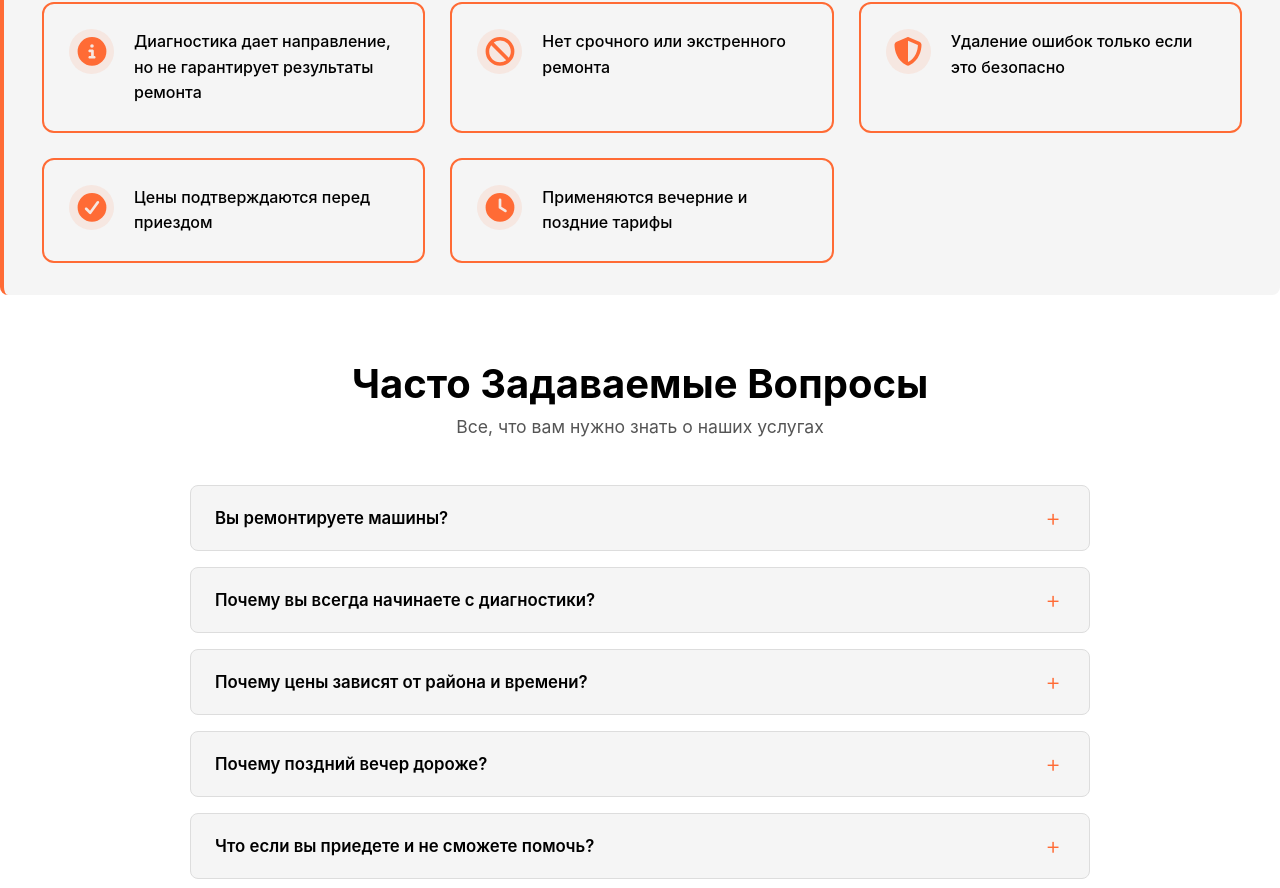
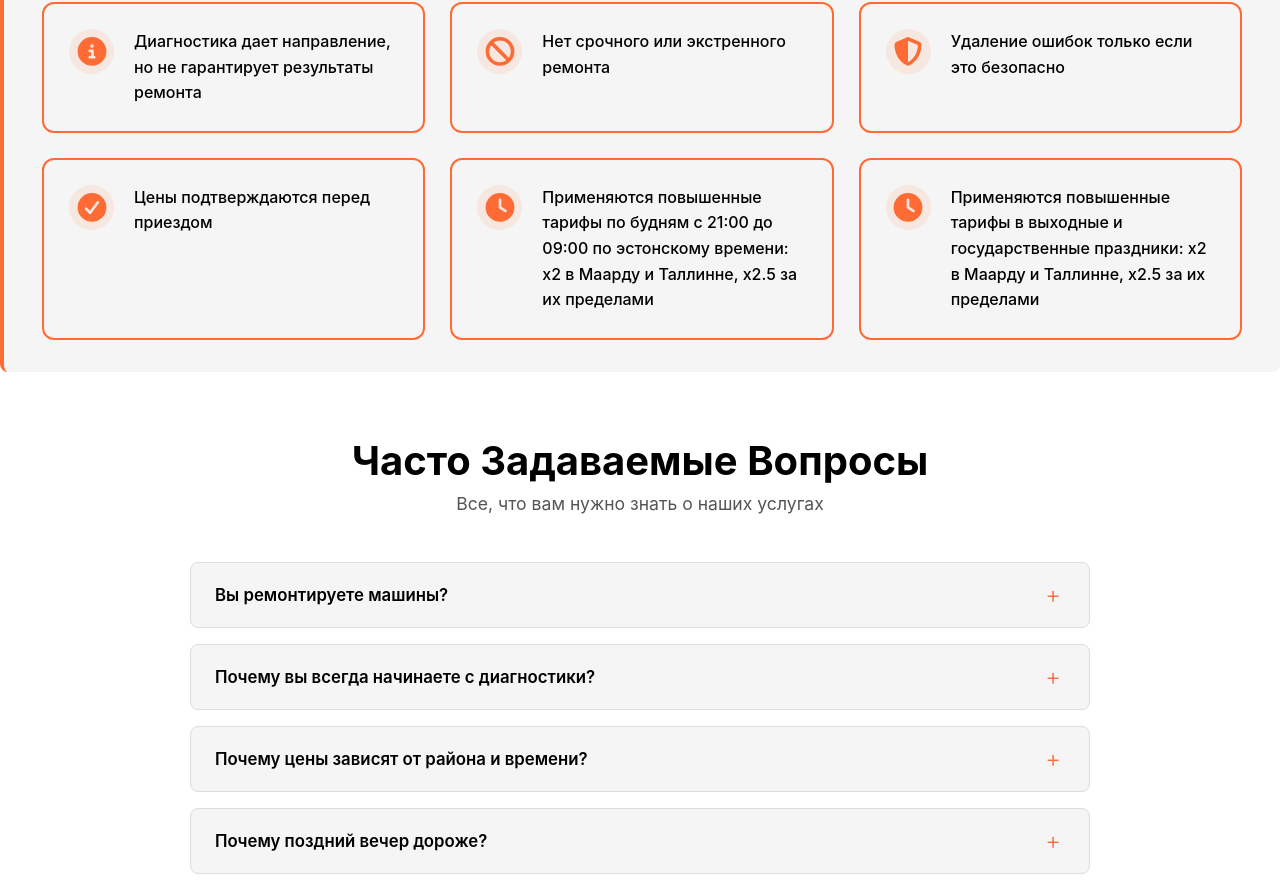
Before and after one commit to HealthGarage/landing, a React (Vite) app: page / in a window 1280 px wide. Shown: the part 2982-3870 px from the top of the page. Built offline with nearby package versions, Linux system fonts and the light colour scheme.

Commit message:
chore: update tariffs section

```diff
--- a/src/components/ImportantInfo.jsx
+++ b/src/components/ImportantInfo.jsx
@@ -25,7 +25,11 @@ const ImportantInfo = () => {
     },
     {
       icon: faClock,
-      textKey: 'importantInfo.eveningTariffs'
+      textKey: 'importantInfo.nightTariffs'
+    },
+    {
+      icon: faClock,
+      textKey: 'importantInfo.weekendTariffs'
     }
   ];
 
--- a/src/locales/et.json
+++ b/src/locales/et.json
@@ -193,7 +193,8 @@
     "noEmergency": "Kiireloomulisi või hädaolukorras remonditöid ei tehta",
     "errorClearingSafe": "Veakoodide kustutamine ainult siis, kui see on ohutu",
     "pricesConfirmed": "Hinnad kinnitatakse enne saabumist",
-    "eveningTariffs": "Kehtestavad õhtused ja hilistunnid tariifid"
+    "nightTariffs": "Kehtivad kõrgendatud tariifid tööpäevadel kell 21:00 kuni 09:00 Eesti aja järgi: x2 Maardus ja Tallinnas, x2.5 väljaspool",
+    "weekendTariffs": "Kehtivad kõrgendatud tariifid nädalavahetustel ja riigipühadel: x2 Maardus ja Tallinnas, x2.5 väljaspool"
   },
   "faq": {
     "title": "Korduma Kippuvad Küsimused",
--- a/src/locales/ru.json
+++ b/src/locales/ru.json
@@ -195,7 +195,8 @@
     "noEmergency": "Нет срочного или экстренного ремонта",
     "errorClearingSafe": "Удаление ошибок только если это безопасно",
     "pricesConfirmed": "Цены подтверждаются перед приездом",
-    "eveningTariffs": "Применяются вечерние и поздние тарифы"
+    "nightTariffs": "Применяются повышенные тарифы по будням с 21:00 до 09:00 по эстонскому времени: x2 в Маарду и Таллинне, x2.5 за их пределами",
+    "weekendTariffs": "Применяются повышенные тарифы в выходные и государственные праздники: x2 в Маарду и Таллинне, x2.5 за их пределами"
   },
   "faq": {
     "title": "Часто Задаваемые Вопросы",
```
